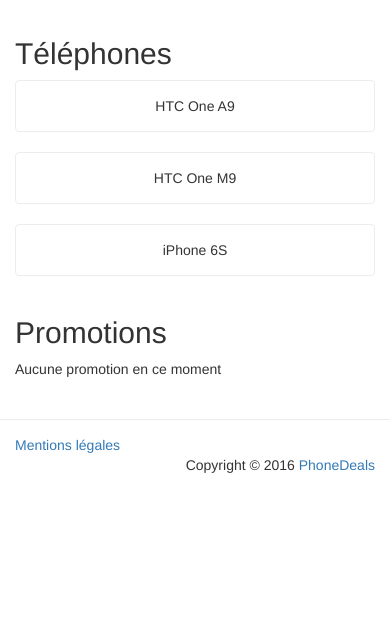
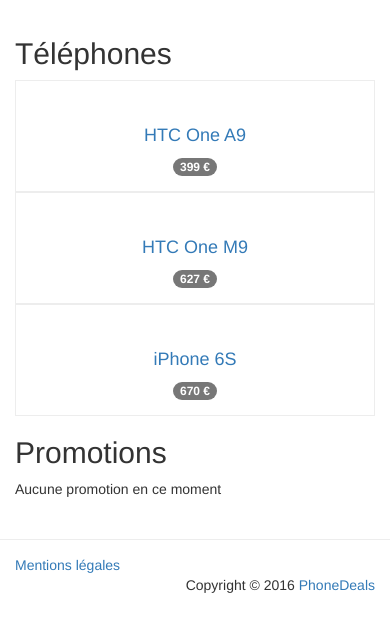
Before and after one commit to HadrienX/PhoneDeals, a PHP site: page / in a window 390 px wide. Shown: the part 55-687 px from the top of the page. Run offline with PHP 8.4, Linux system fonts and the light colour scheme; data comes from the database, SQL or seed files in the repository; some libraries are stand-ins or nearby versions.

Commit message:
Update home.php
Modification visuelle des prix des téléphones avec l'ajout de la classe badge

```diff
--- a/app/view/home.php
+++ b/app/view/home.php
@@ -5,27 +5,16 @@
 			<div class="row">
 				<?php
 					foreach (Phone::getPhonesList() as $phone) {
-						echo '<div class="col-xs-12 col-md-4" style="text-align: center">';
-							echo '<div style="border: 1px solid #ededed; padding: 15px;>';
-								echo '<a href="index.php?page=product&id=' . $phone->id . '" class="thumbnail">';
-								echo '<img src="" alt="">';
-								echo $phone->name;
+						echo '<div class="col-md-4 col-sm-6 col-xs-12" style="text-align: center">';
+							echo '<div style="border: 1px solid #ededed; padding: 15px;">';
+								echo '<a href="index.php?page=product&id=' . $phone->id . '">';
+									echo '<img src="" alt="">';
+									echo '<h4>' . $phone->name . '</h4>';
 								echo '</a>';
+								echo '<span class="badge">' . $phone->price . ' &euro;</span>';
 							echo '</div>';
 						echo '</div>';
 					}
-
-					// echo '<pre>';
-					// 	var_dump($phonesList);
-					// echo '</pre>';
-
-					// $p = Phone::getPhonesList($id);
-
-					// echo "<h1>{$p->name}</h1>";
-
-					// foreach($p as $e) {
-					// 	echo "$e<br/>";
-					// }
 				?>
 			</div>
 		</div>
```
